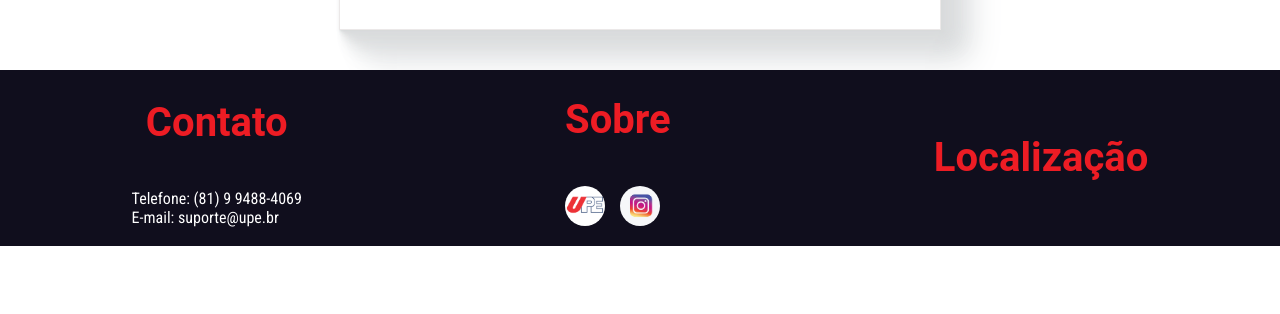
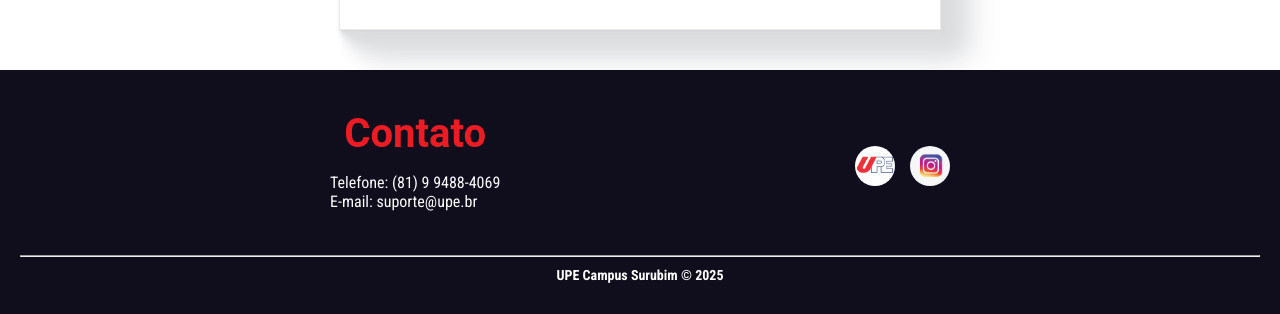
Before and after one commit to PedroMartinsL/upe-s-project, a Vue app: page /home in a window 1280 px wide. Shown: the part 2454-2768 px from the top of the page. Before the commit the page ends 2700 px from the top, so only its background shows below. Built offline with nearby package versions, Linux system fonts and the light colour scheme; grey boxes are pictures that could not be loaded.

Commit message:
MenuDrop, redirecionamento de rotas, padrões nas homes da nav

```diff
--- a/package.json
+++ b/package.json
@@ -8,6 +8,7 @@
     "lint": "vue-cli-service lint"
   },
   "dependencies": {
+    "@headlessui/vue": "^1.7.23",
     "axios": "^1.8.4",
     "core-js": "^3.8.3",
     "firebase": "^11.6.0",
--- a/src/App.vue
+++ b/src/App.vue
@@ -1,24 +1,23 @@
 <template>
   <div class="layout">
     <header>
-      <TheHeader :is-active="isActive" @toggle-aside="toggleSidebar"/>
+      <TheHeader :is-active="isActive" @toggle-aside="toggleSidebar" />
       <!-- emitindo o active para o controle do botão -->
-       <!-- recebendo o método do header -->
+      <!-- recebendo o método do header -->
     </header>
-    <SideBar :isActive="isActive"/>
+    <SideBar :isActive="isActive" />
     <main>
       <router-view></router-view>
     </main>
-    <footer>
-      <TheFooter />
-    </footer>
+
+    <TheFooter />
   </div>
 </template>
 
 <script>
-import { ref, provide } from 'vue';
-import TheHeader from './components/TheHeader.vue';
-import TheFooter from './components/TheFooter.vue';
+import { ref, provide } from "vue";
+import TheHeader from "./components/TheHeader.vue";
+import TheFooter from "./components/TheFooter.vue";
 import SideBar from "./components/SideBar.vue";
 
 export default {
@@ -34,22 +33,20 @@ export default {
       isActive.value = !isActive.value;
     };
 
-    provide('toggleSidebar', toggleSidebar);
-    provide('isActive', isActive);
+    provide("toggleSidebar", toggleSidebar);
+    provide("isActive", isActive);
 
     return { isActive };
   },
   components: {
     TheFooter,
     TheHeader,
-    SideBar
+    SideBar,
   },
-}
+};
 </script>
 
 <style>
-
-
 .containerUI {
   border: 1px solid rgb(205, 197, 197, 0.4);
   padding: 20px;
@@ -77,17 +74,7 @@ h2 {
   display: flex;
   flex-direction: column;
   min-height: 100vh;
-  font-family: 'Roboto Condensed', sans-serif;
-}
-
-footer {
-  background-color: #100e1d;
-  color: white;
-  display: flex;
-  flex-direction: row;
-  align-items: center;
-  justify-content: space-around;
-  z-index: 2;
+  font-family: "Roboto Condensed", sans-serif;
 }
 
 header {
@@ -98,7 +85,7 @@ header {
   display: flex;
   align-items: center;
   justify-content: center;
-  z-index: 2
+  z-index: 2;
 }
 
 main {
@@ -109,5 +96,4 @@ main {
   align-items: center;
   flex: 1;
 }
-
 </style>
--- a/src/components/HomePage.vue
+++ b/src/components/HomePage.vue
@@ -90,7 +90,7 @@ h1 {
   position: absolute;
   top: 1000;
   left: 0;
-  width: 98.7vw;
+  width: 98.6vw;
   height: 100%;
   object-fit: cover;
   z-index: -1;
--- a/src/components/TheFooter.vue
+++ b/src/components/TheFooter.vue
@@ -1,13 +1,14 @@
 <template>
-    <div id="contact">
-      <h1>Contato</h1>
+  <footer>
+    <div id="content-footer">
+      <div id="contact">
+        <h1>Contato</h1>
       <ul>
         <li>Telefone: (81) 9 9488-4069</li>
         <li>E-mail: suporte@upe.br</li>
       </ul>
     </div>
     <div id="about">
-      <h1>Sobre</h1>
       <ul class="icons">
         <li>
           <a href="https://www.upe.br/" class="iconsRef">
@@ -25,18 +26,50 @@
         </li>
       </ul>
     </div>
-    <div id="local">
-      <h1>Localização</h1>
+  </div>
+    <div class="footer-span">
+      <hr />
+      <div class="footer-description">
+        <h3>UPE Campus Surubim © 2025</h3>
+      </div>
     </div>
+  </footer>
 </template>
 
 <script></script>
 
 <style scoped>
-
-div {
+footer {
+  background-color: #100e1d;
+  color: white;
   display: flex;
   flex-direction: column;
+  align-items: center;
+  justify-content: center;
+  padding: 20px;
+}
+
+#content-footer {
+  margin-top: 20px;
+  display: flex;
+  flex-direction: row;
+  align-items: center;
+  justify-content: space-between;
+  width: 50%;
+}
+
+#content-footer h1, #content-footer h3 {
+  margin: 0;
+}
+
+ul {
+  padding-inline-start: 0px;
+  list-style-type: none;
+}
+
+ul.icons {
+  display: flex;
+  gap: 15px;
   justify-content: center;
 }
 
@@ -46,16 +79,14 @@ div {
   border-radius: 50%;
 }
 
-ul.icons {
-  padding: 0px;
-  display: flex;
-  flex-direction: row;
-  justify-items: center;
-  gap: 15px;
+.footer-span {
+  width: 100%;
+  text-align: center;
+  margin-top: 20px;
 }
 
-ul {
-  padding-inline-start: 0px;
+.footer-description h3 {
+  margin-top: 10px;
+  font-size: 14px;
 }
-
 </style>
--- a/src/components/headerComponents/NavOption.vue
+++ b/src/components/headerComponents/NavOption.vue
@@ -7,9 +7,16 @@
       <li>
         <router-link to="/news">Notícias</router-link>
       </li>
-      <li>
-        <router-link to="/ensino">Ensino</router-link>
+
+      <!-- Dropdown Ensino -->
+      <li class="dropdown">
+        <span class="dropdown-title"><router-link to="/ensino">Ensino</router-link></span>
+        <ul class="dropdown-menu">
+          <li><router-link to="/ensino/cursos">Cursos</router-link></li>
+          <li><router-link to="/ensino/professores">Professores</router-link></li>
+        </ul>
       </li>
+
       <li>
         <router-link to="/pesq-ext">Pesquisa e Extensão</router-link>
       </li>
@@ -45,12 +52,54 @@ a.router-link-active {
   border-color: transparent;
 }
 
+.nav-option{
+  display: flex;
+  align-items: center;
+}
+
 ul {
   display: flex;
   flex-direction: row;
   gap: 60px;
   flex-wrap: nowrap;
+  list-style: none;
+  padding: 0;
+  margin: 0;
 }
+
+/* Dropdown estilo */
+.dropdown {
+  position: relative;
+}
+
+.dropdown-title {
+  color: white;
+  font-size: 20px;
+  cursor: pointer;
+  padding: 5px;
+}
+
+.dropdown-menu {
+  position: absolute;
+  top: 30px;
+  display: none;
+  background-color: #1e1e1e;
+  flex-direction: column;
+  gap: 10px;
+  padding: 10px;
+  border-radius: 5px;
+  z-index: 1000;
+  min-width: 150px;
+}
+
+.dropdown:hover .dropdown-menu {
+  display: flex;
+}
+
+.dropdown-menu li {
+  list-style: none;
+}
+
 
 @media (max-width: 1200px) {
   ul {
@@ -63,4 +112,5 @@ ul {
     display: none;
   }
 }
+
 </style>
--- /dev/null
+++ b/src/components/teachingComponents/TeachingTab.vue
@@ -0,0 +1,103 @@
+<template>
+  <div class="rede-ensino-container">
+    <section class="intro">
+      <h1>Conheça Nossa Rede de Ensino</h1>
+      <h2>UPE Campus Surubim</h2>
+      <p>
+        A Universidade de Pernambuco - Campus Surubim oferece uma formação de
+        excelência, conectada com as demandas regionais e voltada para o
+        desenvolvimento social e econômico do Agreste Setentrional.
+      </p>
+    </section>
+
+    <section class="cards">
+      <div class="card">
+        <h3>Cursos Oferecidos</h3>
+        <p>Conheça nossos cursos de graduação e pós-graduação.</p>
+        <router-link to="/ensino/cursos">Ver cursos</router-link>
+      </div>
+
+      <div class="card">
+        <h3>Corpo Docente</h3>
+        <p>
+          Professores qualificados, engajados com ensino, pesquisa e extensão.
+        </p>
+        <router-link to="/ensino/professores">Conhecer equipe</router-link>
+      </div>
+
+      <div class="card">
+        <h3>Infraestrutura</h3>
+        <p>
+          Ambientes modernos e preparados para o aprendizado prático e teórico.
+        </p>
+        <!-- Link opcional -->
+      </div>
+    </section>
+
+    <!-- Mantém o roteamento das rotas filhas -->
+  </div>
+</template>
+
+<style scoped>
+.rede-ensino-container {
+  padding: 40px 20px;
+  font-family: Arial, sans-serif;
+  color: #333;
+  background-color: #f7f7f7;
+}
+
+.intro {
+  text-align: center;
+  margin-bottom: 40px;
+}
+
+.intro h1 {
+  font-size: 2.5rem;
+  margin-bottom: 10px;
+}
+
+.intro h2 {
+  font-size: 1.8rem;
+  color: #0066cc;
+  margin-bottom: 20px;
+}
+
+.intro p {
+  font-size: 1.1rem;
+  max-width: 700px;
+  margin: 0 auto;
+  line-height: 1.6;
+}
+
+.cards {
+  display: flex;
+  flex-wrap: wrap;
+  justify-content: center;
+  gap: 30px;
+}
+
+.card {
+  background-color: white;
+  padding: 20px;
+  width: 280px;
+  border-radius: 8px;
+  box-shadow: 0 2px 8px rgba(0, 0, 0, 0.1);
+  text-align: center;
+}
+
+.card h3 {
+  font-size: 1.3rem;
+  margin-bottom: 10px;
+}
+
+.card p {
+  font-size: 1rem;
+  margin-bottom: 15px;
+}
+
+.card a {
+  text-decoration: none;
+  color: #0066cc;
+  font-weight: bold;
+}
+</style>
--- a/src/main.js
+++ b/src/main.js
@@ -7,11 +7,12 @@ import NotFound from './components/NotFound.vue'
 import NewsList from './components/news/NewsList.vue'
 import NewsPage from './components/news/NewsPage.vue'
 import FormNews from './components/news/FormNews.vue'
-import NewsTab from './components/NewsTab.vue'
 import LoginPage from './components/views/LoginPage.vue'
-import TeachingTab from './components/TeachingTab.vue'
 import CoursesUPE from './components/teachingComponents/CoursesUPE.vue'
 import TeachingList from './components/teachingComponents/TeachingList.vue'
+import TeachingRedirect from './components/redirects/TeachingRedirect.vue'
+import NewsRedirect from './components/redirects/NewsRedirect.vue'
+import TeachingTab from './components/teachingComponents/TeachingTab.vue'
 
 const router = createRouter({
   history: createWebHistory(),
@@ -28,11 +29,11 @@ const router = createRouter({
       name: 'news',
       path: '/news',
       components: {
-        default: NewsTab
+        default: NewsRedirect
       },
       children: [
-        { name: 'list-news', path: '', component: NewsList, props: true },
-        { name: 'form-nav', path: 'submit', component: FormNews, props: true },
+        { name: 'list-news', path: '', component: NewsList, props: true},
+        { name: 'form-nav', path: 'submeter', component: FormNews, props: true },
         { name: 'news-page', path: ':id', component: NewsPage, props: true },
       ]
     },
@@ -40,11 +41,12 @@ const router = createRouter({
       name: 'ensino',
       path: '/ensino',
       components: {
-        default: TeachingTab
+        default: TeachingRedirect
       },
       children: [
-        { name: 'list-courses', path: '', component: TeachingList, props: true },
-        { name: 'course', path: ':courseId', component: CoursesUPE, props: true },
+        {name: 'tab', path: '', component: TeachingTab, props: true },
+        { name: 'cursos', path: 'cursos', component: TeachingList, props: true },
+        { name: 'course', path: 'cursos/:courseId', component: CoursesUPE, props: true },
       ]
     },
     {
```
Also changed, not shown: src/components/redirects/NewsRedirect.vue (renamed from src/components/NewsTab.vue), src/components/redirects/TeachingRedirect.vue (renamed from src/components/TeachingTab.vue), 1 other file (tests, documents, lock files or other folders).
